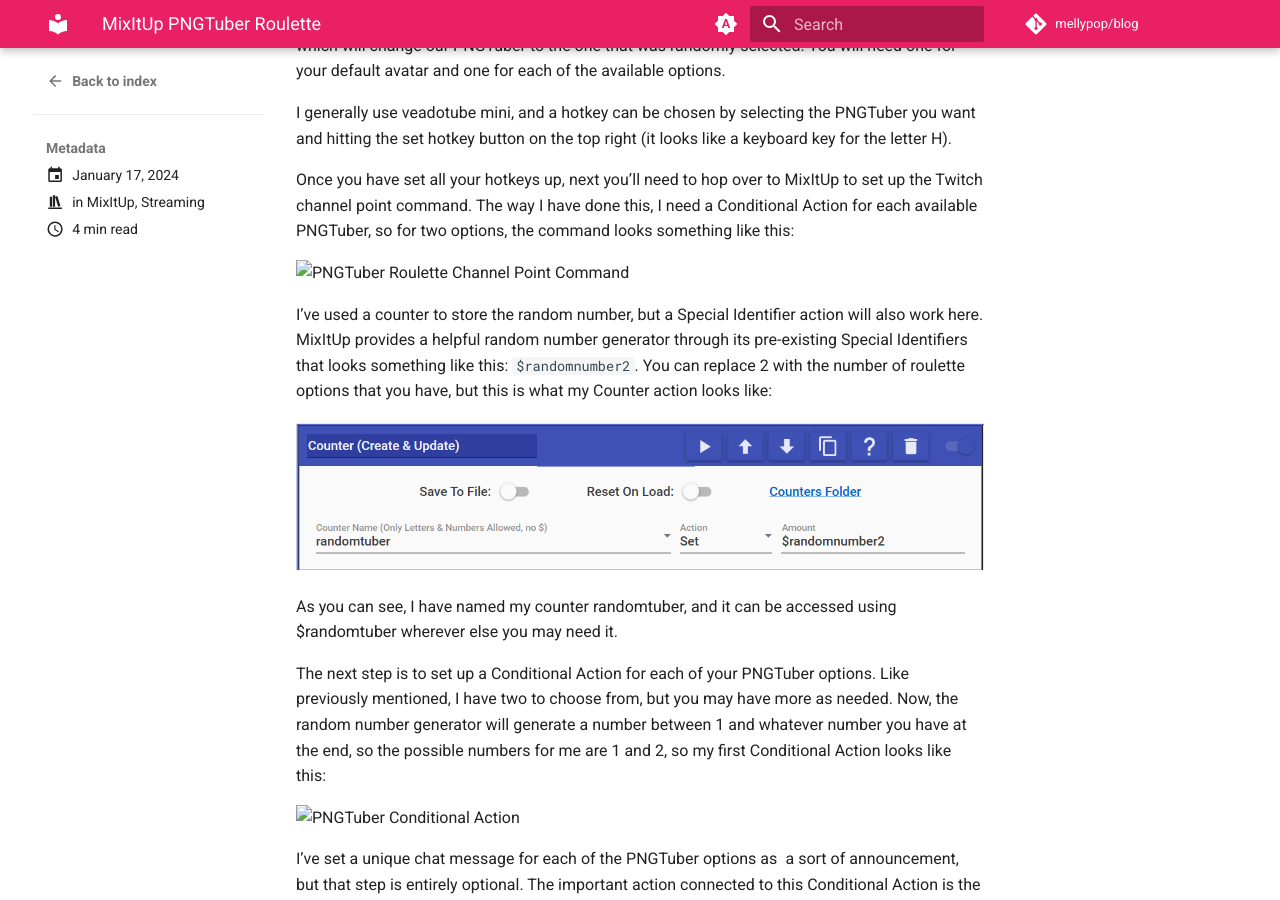
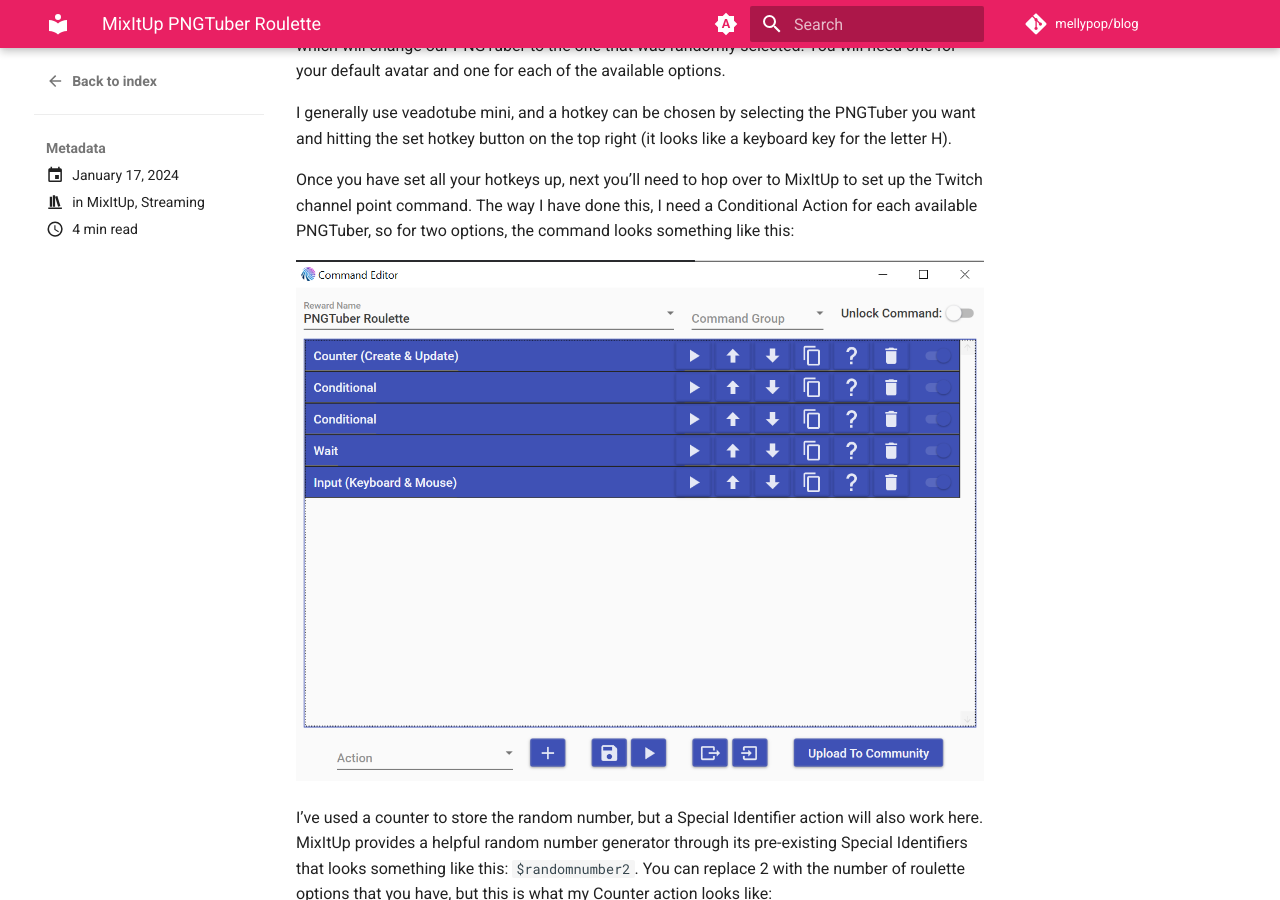
Before and after one commit to mellypop/blog, an MkDocs documentation site: the page built from docs/blog/posts/2024/MixItUp-PNGTuber-Roulette.md, in a window 1280 px wide and 900 px high, scrolled down 543 px. Built offline with MkDocs 1.6.1 and Material for MkDocs 9.7.7, drawn with Linux system fonts in a browser that asks for light colours; comment, search, counter and statistics services are not loaded.

Commit message:
fix post links

```diff
--- a/docs/blog/posts/2024/MixItUp-PNGTuber-Roulette.md
+++ b/docs/blog/posts/2024/MixItUp-PNGTuber-Roulette.md
@@ -40,7 +40,7 @@
 Conditional Action for each available PNGTuber, so for two options, the command
 looks something like this:
 
-![PNGTuber Roulette Channel Point Command](/images/MixItUp-PNGTuber-Roulette/pngtuber-redeem.png)
+![PNGTuber Roulette Channel Point Command](../../images/MixItUp-PNGTuber-Roulette/pngtuber-redeem.png)
 
 I’ve used a counter to store the random number, but a Special Identifier action
 will also work here. MixItUp provides a helpful random number generator through
@@ -59,7 +59,7 @@
 1 and whatever number you have at the end, so the possible numbers for me are 1
 and 2, so my first Conditional Action looks like this:
 
-![PNGTuber Conditional Action](/images/MixItUp-PNGTuber-Roulette/pngtuber-random.png)
+![PNGTuber Conditional Action](../../images/MixItUp-PNGTuber-Roulette/pngtuber-random.png)
 
 I’ve set a unique chat message for each of the PNGTuber options as a sort of
 announcement, but that step is entirely optional. The important action connected
@@ -67,7 +67,7 @@
 using to press one of the hotkeys I set earlier. Since the hotkey for this
 particular PNGTuber is Ctrl+Alt+Shift+2, my Input Action looks like this:
 
-![PNGTuber Input Command](/images/MixItUp-PNGTuber-Roulette/pngtuber-input-command.png)
+![PNGTuber Input Command](../../images/MixItUp-PNGTuber-Roulette/pngtuber-input-command.png)
 
 Feel free to use whichever key combinations suit you. I don’t use these
 combinations for anything else, so they make sense for me, but maybe something
@@ -89,7 +89,7 @@
 selected earlier for your default PNGTuber. In my case, that hotkey is
 Ctrl+Alt+Shift+1, so my action looks like this:
 
-![PNGTuber Input Return to Default](images/MixItUp-PNGTuber-Roulette/pngtuber-input-default.png)
+![PNGTuber Input Return to Default](../..images/MixItUp-PNGTuber-Roulette/pngtuber-input-default.png)
 
 You can test this all by setting your wait time to something short like 5 seconds
 and running the command using the play button at the bottom of the Command Editor.
```
